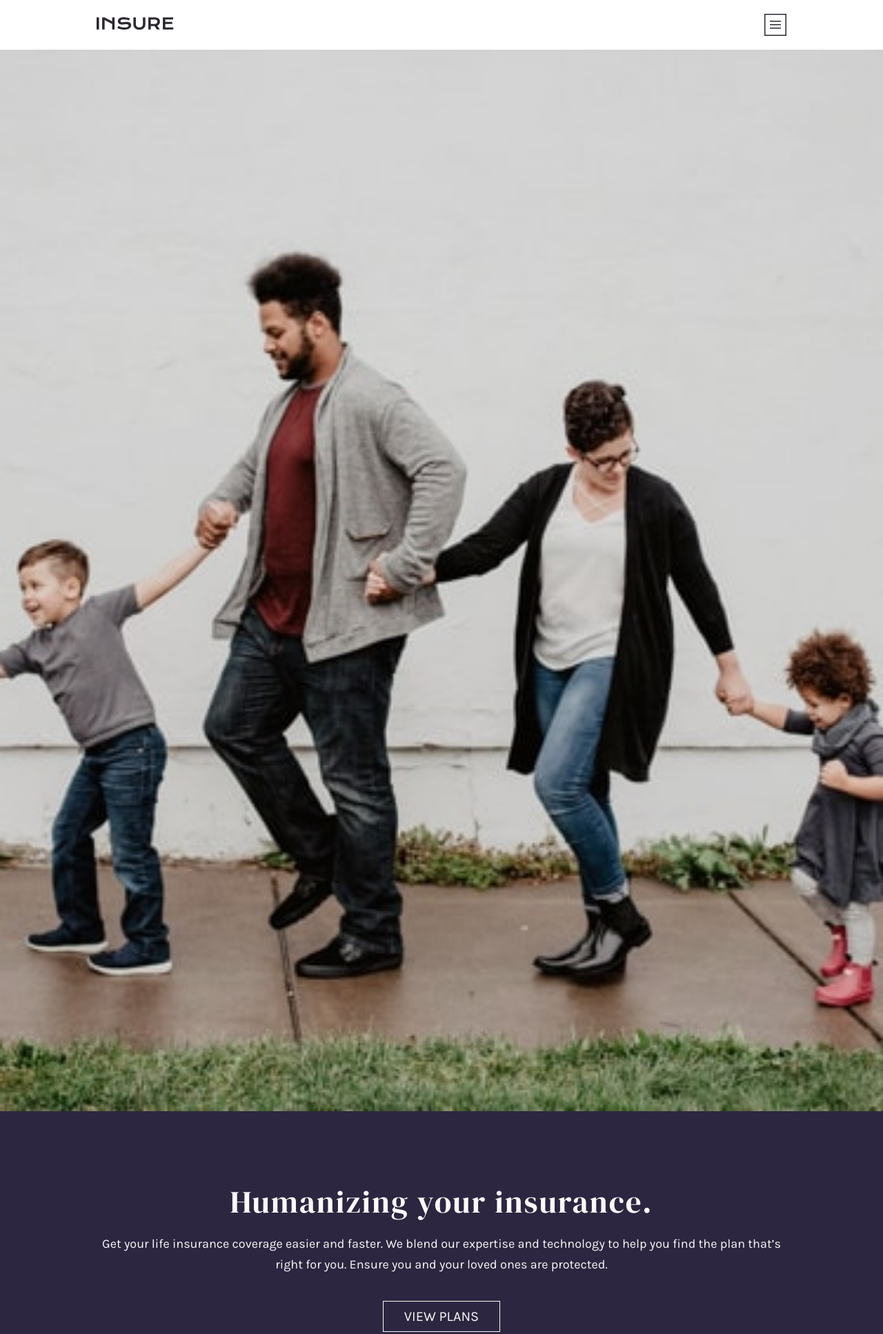
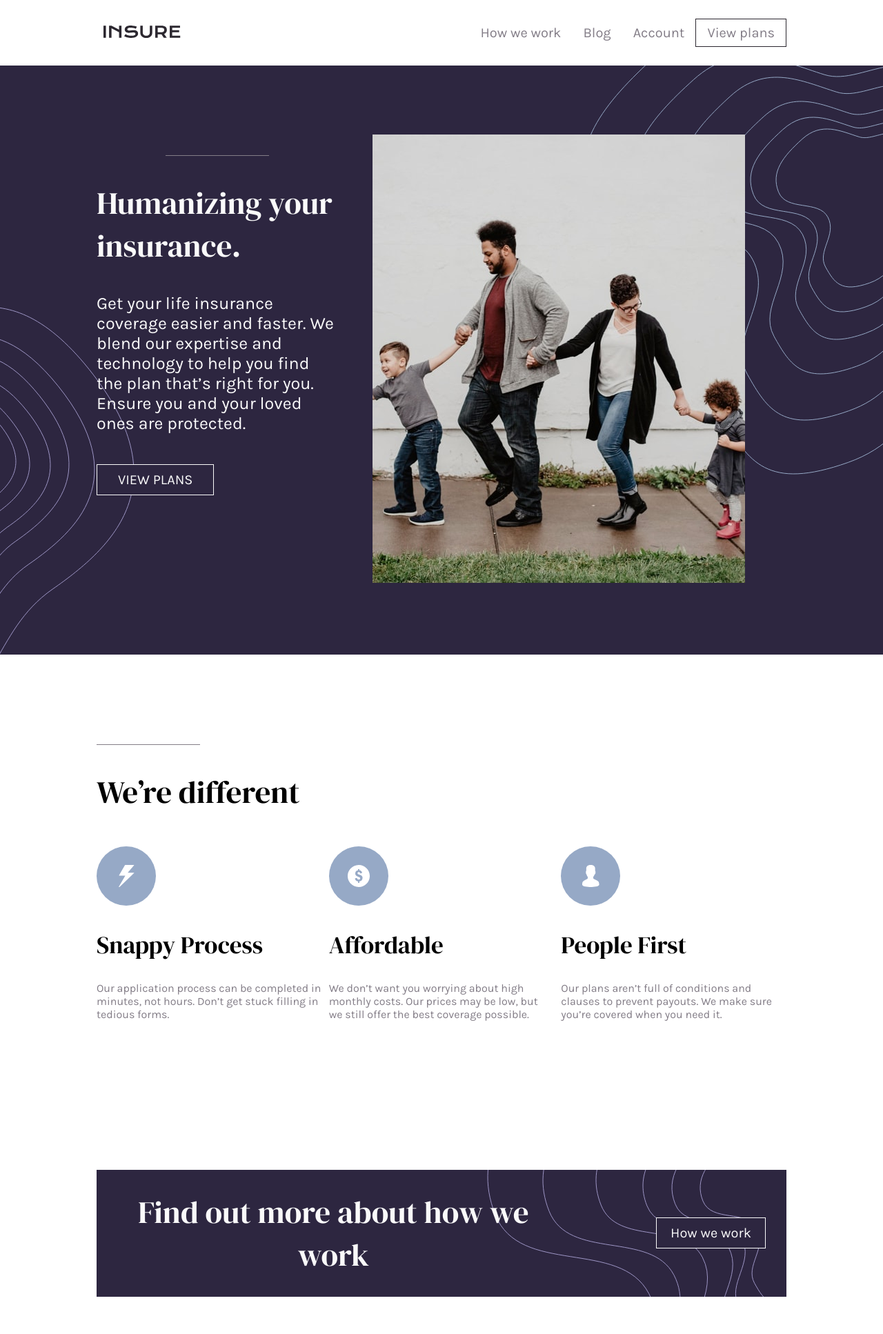
Before and after one commit to Md-Akram/insureLandingPage, a plain HTML site: page index.html in a window 1280 px wide. Shown: the top 1934 px of the page at 69% size. Drawn offline with Linux system fonts and the light colour scheme.

Commit message:
Add files via upload

```diff
--- a/index.html
+++ b/index.html
@@ -48,7 +48,7 @@
     </header>
 
     <section class="mobile-intro-section">
-      <img src="images/image-intro-mobile.jpg" alt="mobile-intro" />
+      <img src="images/image-intro-desktop.jpg" alt="mobile-intro" />
       <div class="container">
         <h1>Humanizing your insurance.</h1>
         <p>
@@ -63,6 +63,7 @@
     <section class="desktop-intro-section">
       <div class="container">
         <div class="description">
+          <div class="horizontal-line"></div>
           <h1>Humanizing your insurance.</h1>
           <p>
             Get your life insurance coverage easier and faster. We blend our
@@ -97,7 +98,7 @@
             src="images/icon-affordable-prices.svg"
             alt="icon-affordable-prices"
           />
-          <h2>Affordable Prices</h2>
+          <h2>Affordable</h2>
           <p>
             We don’t want you worrying about high monthly costs. Our prices may
             be low, but we still offer the best coverage possible.
--- a/style.css
+++ b/style.css
@@ -36,7 +36,10 @@ header > .container {
   /* margin: 20px auto; */
   padding: 20px 0;
 }
-header > .container > .desktop-nav {
+.logo {
+  padding: 10px;
+}
+.desktop-nav {
   display: none;
 }
 #hamburger {
@@ -89,6 +92,7 @@ header > .container > .desktop-nav {
 }
 
 .mobile-intro-section > img {
+  max-height: 100vh;
   width: 100%;
 }
 .mobile-intro-section > .container {
@@ -119,6 +123,10 @@ h1 {
   font-size: 20px;
   cursor: pointer;
   text-transform: uppercase;
+}
+.mobile-intro-section > .container > button:hover {
+  color: var(--DarkViolet);
+  background-color: var(--VeryLightGray);
 }
 
 .description-section {
@@ -165,14 +173,18 @@ h1 {
   color: var(--VeryLightGray);
   cursor: pointer;
 }
+.how-we-work-section > button:hover {
+  background-color: var(--VeryLightGray);
+  color: var(--DarkViolet);
+}
 
 footer {
   background-color: var(--VeryLightGray);
   padding: 100px 0;
-  background-image: url(images/bg-pattern-footer-mobile.svg);
+  background-image: url(images/bg-pattern-footer-desktop.svg);
   background-repeat: no-repeat;
-  background-position: top;
-  background-size: contain;
+  background-position: top left;
+
   padding-bottom: 30px;
 }
 footer > .container {
@@ -209,6 +221,9 @@ footer > .container {
   font-weight: 700;
   color: var(--DarkViolet);
 }
+.fnav > a:hover {
+  text-decoration: underline;
+}
 
 .desktop-intro-section {
   display: none;
@@ -221,3 +236,147 @@ footer > .container {
 .attribution a {
   color: hsl(228, 45%, 44%);
 }
+
+@media screen and (min-width: 1000px) {
+  #hamburger {
+    display: none;
+  }
+  .desktop-nav {
+    display: block;
+  }
+  .desktop-nav > ul {
+    display: flex;
+  }
+  .desktop-nav > ul > li {
+    list-style-type: none;
+  }
+  .desktop-nav > ul > li > a {
+    padding: 8px 16px;
+    text-decoration: none;
+    font-size: 20px;
+    color: var(--DarkGrayishViolet);
+  }
+  .desktop-nav > ul > li > a:hover {
+    color: var(--VeryDarkViolet);
+  }
+  .desktop-nav > ul > li > .btn {
+    background-color: none;
+    border: 1px solid var(--VeryDarkViolet);
+    transition: all 0.5s;
+  }
+  .desktop-nav > ul > li > .btn:hover {
+    background-color: var(--DarkViolet);
+    color: var(--VeryLightGray);
+  }
+  .mobile-nav {
+    display: none;
+  }
+
+  .mobile-intro-section {
+    display: none;
+  }
+  .desktop-intro-section {
+    display: block;
+    background-color: var(--DarkViolet);
+    padding: 100px 0;
+    background-image: url(images/bg-pattern-intro-left-desktop.svg),
+      url(images/bg-pattern-intro-right-desktop.svg);
+    background-repeat: no-repeat;
+    background-position: left bottom, right top;
+  }
+  .desktop-intro-section > .container {
+    display: grid;
+    grid-template-columns: 35% 60%;
+    justify-content: space-between;
+    grid-template-areas: 'description img';
+    align-items: flex-start;
+    overflow: hidden;
+  }
+
+  .desktop-intro-section > .container > .description {
+    grid-area: description;
+    color: var(--VeryLightGray);
+  }
+  .desktop-intro-section > .container > .description > p {
+    font-size: 25px;
+  }
+  .desktop-intro-section > .container > .description > button {
+    margin: 20px 0;
+    padding: 10px 30px;
+    color: var(--VeryLightGray);
+    background-color: var(--DarkViolet);
+    font-size: 20px;
+    cursor: pointer;
+    text-transform: uppercase;
+  }
+
+  .desktop-intro-section > .container > .description > button:hover {
+    background-color: var(--VeryLightGray);
+    color: var(--DarkViolet);
+  }
+
+  .destop-intro-section > .container > .img {
+    grid-area: img;
+  }
+  .destop-intro-section > .container > .img > img {
+    width: 100%;
+  }
+
+  .description-section > .container {
+    display: grid;
+    grid-template-columns: 1fr 1fr 1fr;
+    grid-gap: 10px;
+    grid-template-rows: 2;
+    grid-template-areas:
+      'desc-top desc-top desc-top'
+      'desc-1 desc-2 desc-3';
+    align-items: flex-start;
+    justify-content: space-between;
+  }
+  .desc {
+    text-align: left;
+  }
+  .description-top {
+    grid-area: desc-top;
+    justify-self: left;
+  }
+  .description-top > .horizontal-line {
+    margin-left: 0;
+  }
+  .description-1 {
+    grid-area: desc-1;
+  }
+  .description-2 {
+    grid-area: desc-2;
+  }
+  .description-3 {
+    grid-area: desc-3;
+  }
+  .how-we-work-section {
+    background-image: url(images/bg-pattern-how-we-work-desktop.svg);
+    display: grid;
+    grid-template-columns: 1fr 1fr 1fr;
+    grid-template-areas: 'h1 h1 btn';
+    padding: 30px;
+  }
+  .how-we-work-section > h1 {
+    grid-area: h1;
+  }
+  .how-we-work-section > button {
+    grid-area: btn;
+    justify-self: end;
+    align-self: center;
+  }
+  .footer-top {
+    display: flex;
+    flex-direction: row;
+    align-items: center;
+    justify-content: space-between;
+  }
+  .footer-bottom {
+    display: flex;
+    flex-direction: row;
+    align-items: flex-start;
+    justify-content: space-between;
+  }
+}
```
